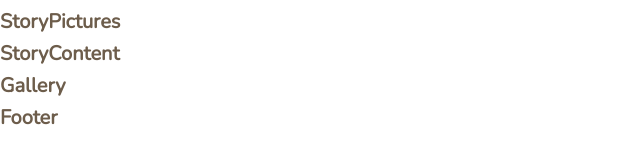
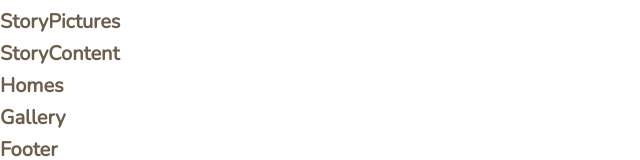
Before and after one commit to marem92/nexter, a React (Create React App) app: page / in a window 1280 px wide. Shown: the part 122-282 px from the top of the page, without its empty margins (0-640 px from the left). Built offline with nearby package versions, Linux system fonts and the light colour scheme.

Commit message:
added homes component

```diff
--- a/src/App.js
+++ b/src/App.js
@@ -7,6 +7,7 @@ import Realtors from './components/Realtors/Realtors';
 import Features from './components/Features/Features';
 import StoryPictures from './components/StoryPictures/StoryPictures';
 import StoryContent from './components/StoryContent/StoryContent';
+import Homes from './components/Homes/Homes';
 import Gallery from './components/Gallery/Gallery';
 import Footer from './components/Footer/Footer';
 
@@ -19,6 +20,7 @@ const App = () => {
       <Features />
       <StoryPictures />
       <StoryContent />
+      <Homes />
       <Gallery />
       <Footer />
     </div>
```
